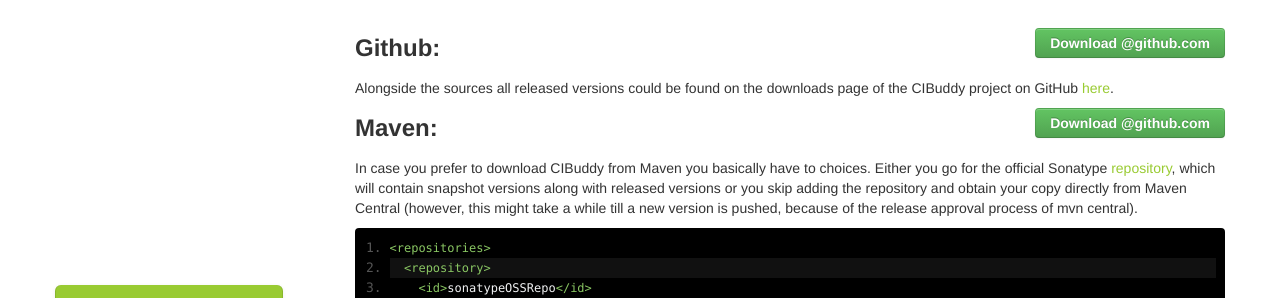
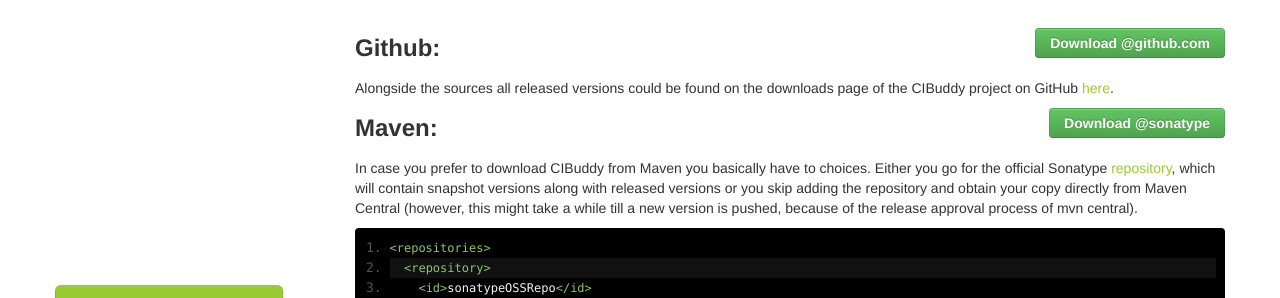
Before and after one commit to cibuddy/cibuddy.github.com, a Jekyll site: the page built from download.html, in a window 1280 px wide and 900 px high, scrolled down 437 px. Shown: the part 145-443 px from the top of the window. Built offline with Jekyll 4.4.1, drawn with Linux system fonts in a browser that asks for light colours; Markdown is read by kramdown in place of the engine named in the settings; comment, search, counter and statistics services are not loaded.

Commit message:
spelling fix

```diff
--- a/download.html
+++ b/download.html
@@ -47,7 +47,7 @@
 		                <p>
 		                	Alongside the sources all released versions could be found on the downloads page of the CIBuddy project on GitHub <a href="https://github.com/cibuddy/cibuddy/downloads" target="_blank">here</a>.
 		                </p>
-		                <h3>Maven:<a href="https://oss.sonatype.org/content/groups/public/com/cibuddy/karaf.assembly/" class="btn btn-success pull-right">Download @github.com</a></h3>
+		                <h3>Maven:<a href="https://oss.sonatype.org/content/groups/public/com/cibuddy/karaf.assembly/" class="btn btn-success pull-right">Download @sonatype</a></h3>
 		                <p>
 		                	In case you prefer to download CIBuddy from Maven you basically have to choices. Either you go for the official Sonatype  <a href="https://oss.sonatype.org/content/groups/public" target="_blank">repository</a>, which will contain snapshot versions along with released versions or you skip adding the repository and obtain your copy directly from Maven Central (however, this might take a while till a new version is pushed, because of the release approval process of mvn central).
 		                	<pre class="prettyprint linenums"><code id="lang-xml">&lt;repositories&gt;
```
